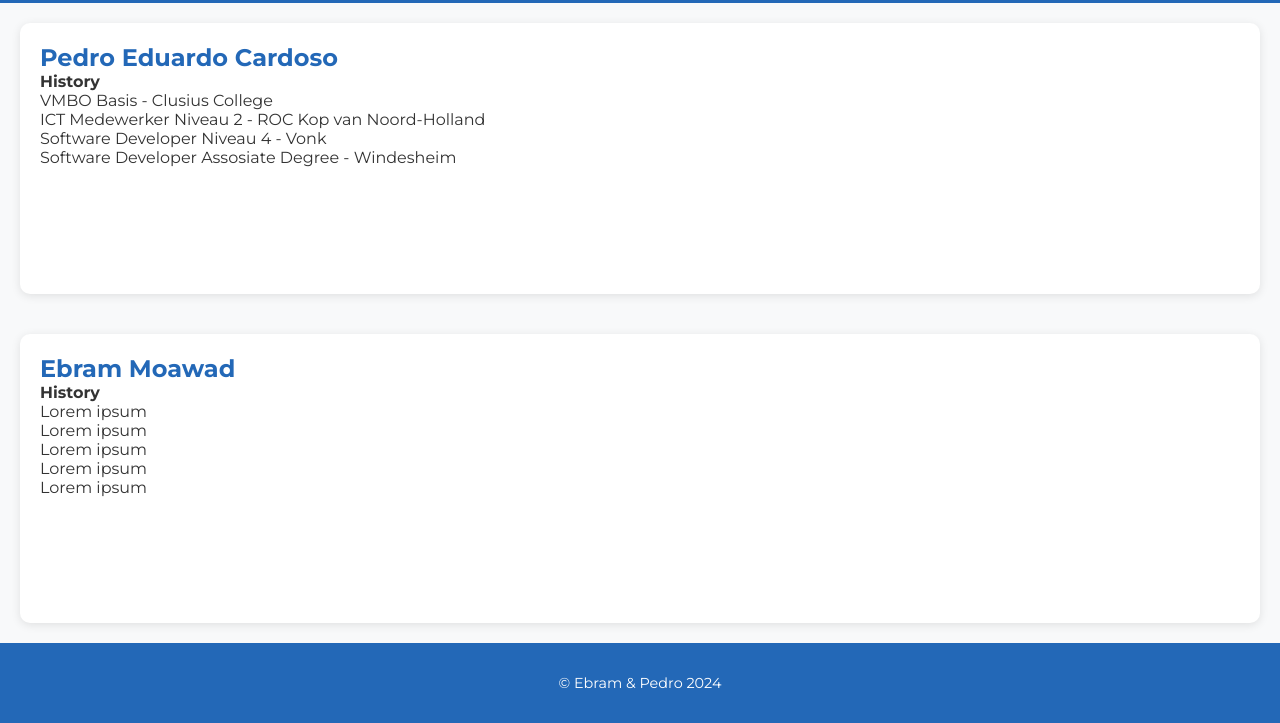
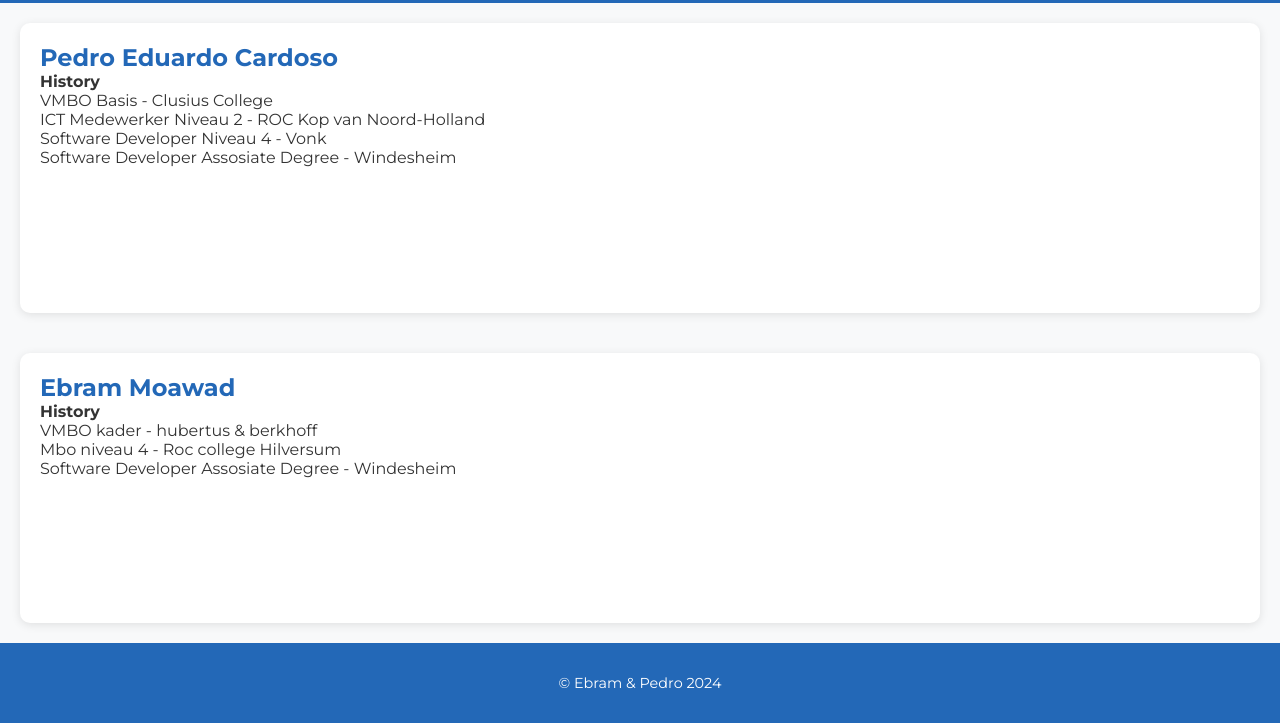
Before and after one commit to ebram101/front-end, a plain HTML site: page school.html in a window 1280 px wide. Shown: the part 77-800 px from the top of the page. Drawn offline with Linux system fonts and the light colour scheme; no server answers.

Commit message:
put in the deatails of school

```diff
--- a/school.html
+++ b/school.html
@@ -39,11 +39,11 @@
         <section class="card">
             <h2>Ebram Moawad</h2>
             <p><strong>History</strong></p>
-            <p>Lorem ipsum</p>
-            <p>Lorem ipsum</p>
-            <p>Lorem ipsum</p>
-            <p>Lorem ipsum</p>
-            <p>Lorem ipsum</p>
+            <p>VMBO kader - hubertus & berkhoff </p>
+            <p>Mbo niveau 4 - Roc college Hilversum</p>
+            <p>Software Developer Assosiate Degree - Windesheim</p>
+
+
         </section>
     </main>
 
```
